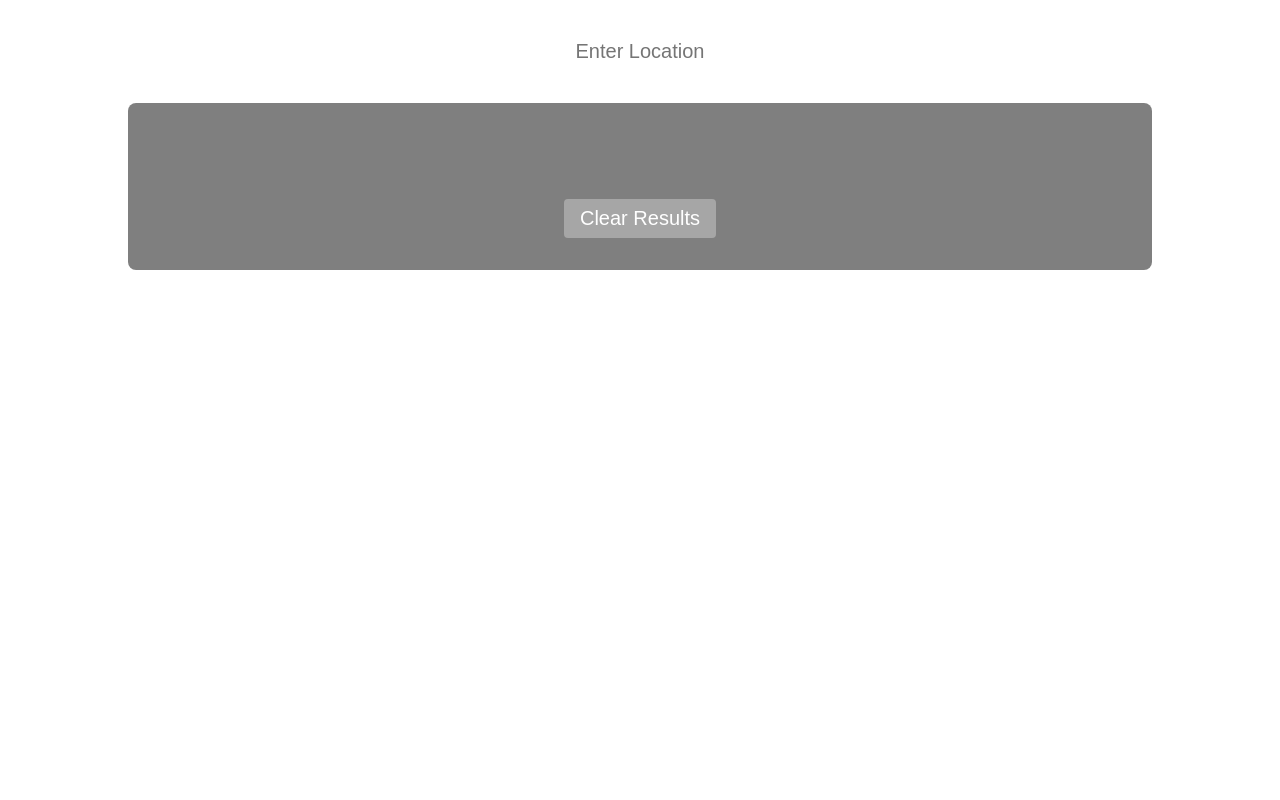
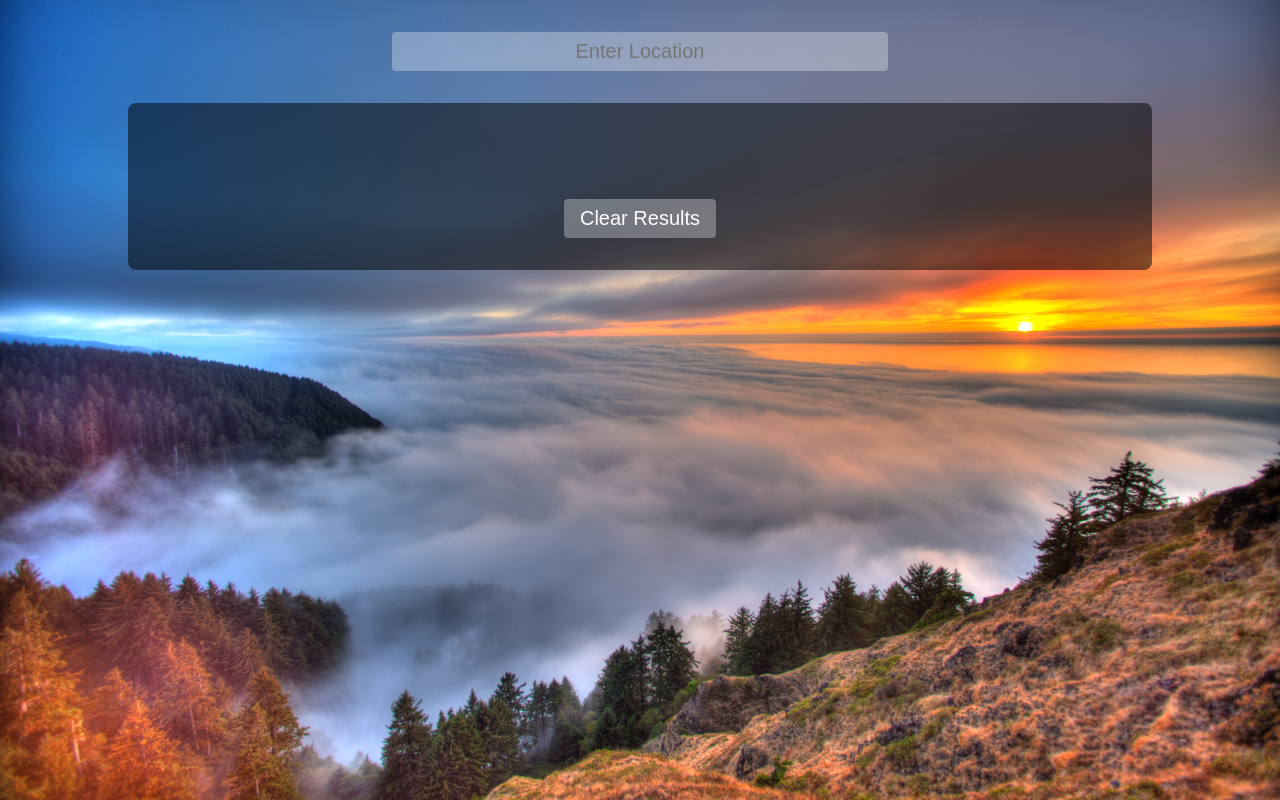
Before and after one commit to danblock97/weather-app-react-main, a React (Create React App) app: page / in a window 1280 px wide. Built offline with nearby package versions, Linux system fonts and the light colour scheme.

Commit message:
Fixed image not loading

```diff
--- a/src/index.css
+++ b/src/index.css
@@ -4,9 +4,15 @@
 }
 
 /* Set background image */
-body {
-  background-image: url("./assets/sunset.jpg") no-repeat center center/cover;;
-  overflow: hidden;
+.app:before {
+  content: '';
+  background: url('./assets/sunset.jpg') no-repeat center center/cover;
+  position: absolute;
+  width: 100%;
+  height: 100%;
+  top: 0;
+  left: 0;
+  z-index: -1;
 }
 
 /* Set font color to light */
```
